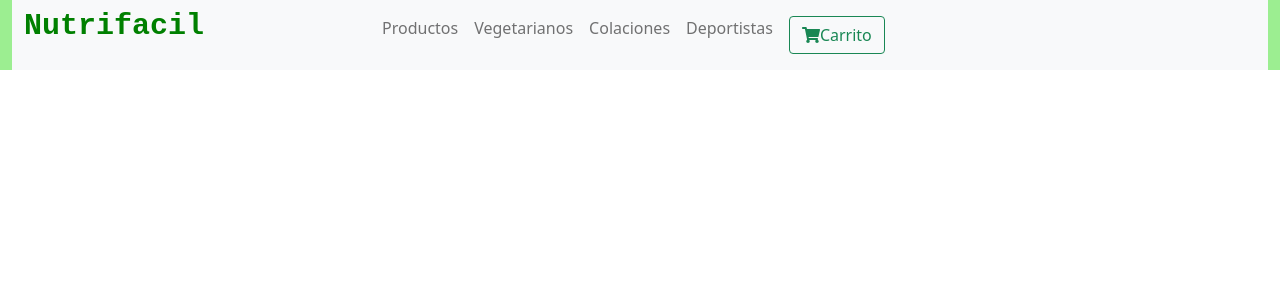
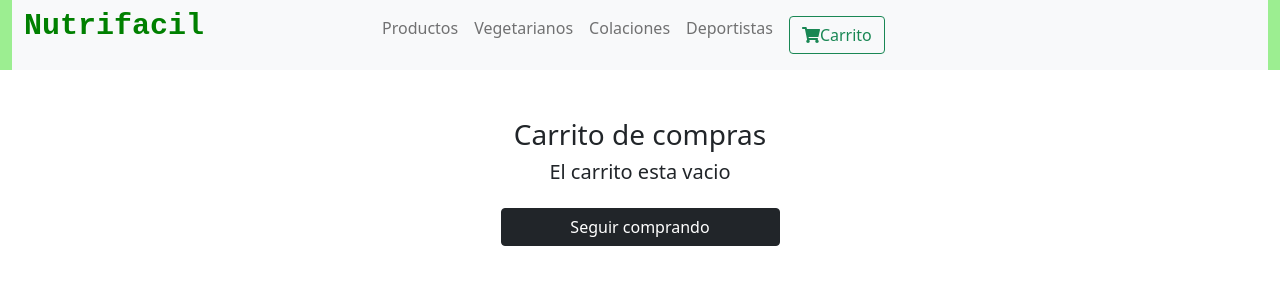
Before and after one commit to Ivanawolf/React, a React (Create React App) app: page /cart in a window 1280 px wide. Shown: the top 300 px of the page. Built offline with nearby package versions, Linux system fonts and the light colour scheme.

Commit message:
FIrebase II

```diff
--- a/src/App.js
+++ b/src/App.js
@@ -24,11 +24,13 @@ function App() {
 
           <Route exact path="/productos" component={ItemListContainter}/>
           <Route exact path="/categoria/:categoria_id" component={ItemListContainter}/>
-          <Route>
-            <Checkout exact path="/checkout" />
+
+          <Route exact path="/cart">
+              <Cart />
           </Route>
-          <Route>
-              <Cart exact path="/cart" />
+
+          <Route exact path="/cart/checkout">
+            <Checkout/>
           </Route>
 
         </Switch>
--- a/src/Components/Cart.js
+++ b/src/Components/Cart.js
@@ -32,7 +32,7 @@ const Cart = () => {
               <h5 className="mt-5 align-self-end text-center">
                 Total a pagar: ${precioTotal}
               </h5>
-              <Link to="/checkout" className="btn btn-outline-secondary mt-5 align-self-end">
+              <Link to="cart/checkout" className="btn btn-outline-secondary mt-5 align-self-end">
                 Finalizar compra
               </Link>
 
--- a/src/Components/Checkout.js
+++ b/src/Components/Checkout.js
@@ -2,6 +2,7 @@ import React, { useState } from "react";
 import { Button, Container, Form } from "react-bootstrap";
 import { CartContextUse } from "./Cartcontext";
 import { getFirestore } from "../Firebase";
+import { Redirect } from "react-router-dom";
 
 
 
@@ -114,7 +115,7 @@ const Checkout = () => {
           </div>
         </Container>
       ) : (
-      ""
+        <Redirect to="/productos" />
       )}
     </>
   );
```
